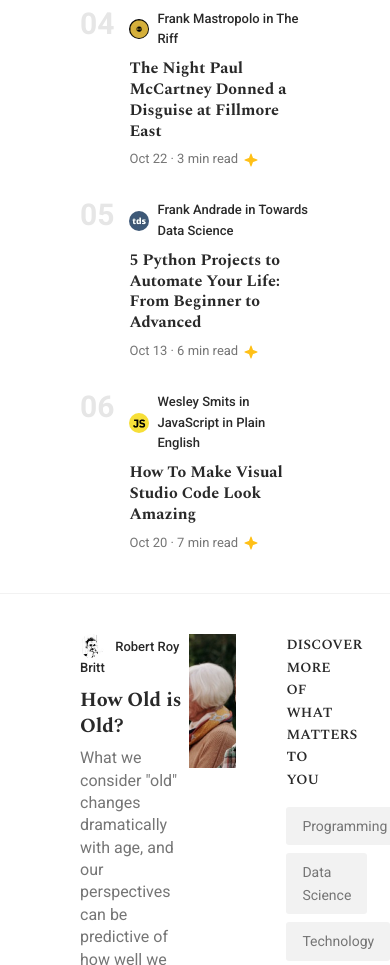
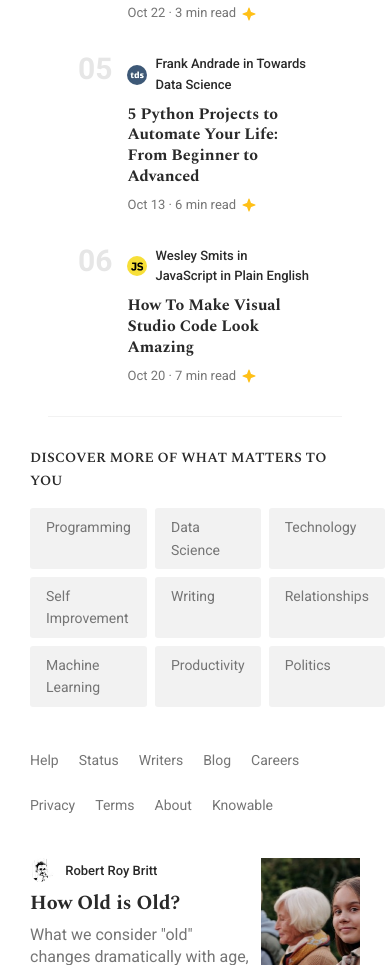
Before and after one commit to Francesco-Zac/U2-W5-D5, a plain HTML site: page index.html in a window 390 px wide. Shown: the part 1035-2000 px from the top of the page. Drawn offline with nearby package versions, Linux system fonts and the light colour scheme.

Commit message:
fix margin

```diff
--- a/assets/css/style.css
+++ b/assets/css/style.css
@@ -44,6 +44,7 @@ header {
   justify-content: space-between;
   align-items: center;
   padding: 20px 80px;
+  padding-left: 8rem;
   border-bottom: 1px solid rgba(41, 41, 41, 0.2);
 }
 
@@ -153,6 +154,8 @@ header {
 }
 /* Trending Section */
 .trending {
+  margin-left: 3rem;
+  margin-right: 3rem;
   padding: 40px 80px;
   border-bottom: 1px solid #f2f2f2;
 }
@@ -238,6 +241,7 @@ header {
 /* Featured Articles Section */
 .featured {
   display: flex;
+  margin-left: 3rem;
   padding: 40px 80px;
 }
 
@@ -344,8 +348,8 @@ header {
 }
 
 .topics-grid {
-  display: flex;
-  flex-wrap: wrap;
+  display: grid;
+  grid-template-columns: repeat(3, 1fr);
   gap: 8px;
   margin-bottom: 30px;
 }
@@ -372,7 +376,7 @@ header {
 
 /* Media Queries */
 
-@media screen and(max-width: 1024px) {
+@media screen and (max-width: 1024px) {
   header {
     padding: 15px 30px;
   }
@@ -418,13 +422,15 @@ header {
 
   .articles {
     width: 100%;
+    order: 2;
   }
 
   .sidebar {
     width: 100%;
     padding-left: 0;
-    margin-top: 40px;
-    order: -1;
+    margin-top: 0;
+    margin-bottom: 40px;
+    order: 1;
   }
 }
 
@@ -433,6 +439,13 @@ header {
     flex-direction: column;
   }
 
+  .hero .container {
+    margin: 0;
+  }
+
+  .featured {
+    margin: 0;
+  }
   .hero h1 {
     font-size: 50px;
   }
```
